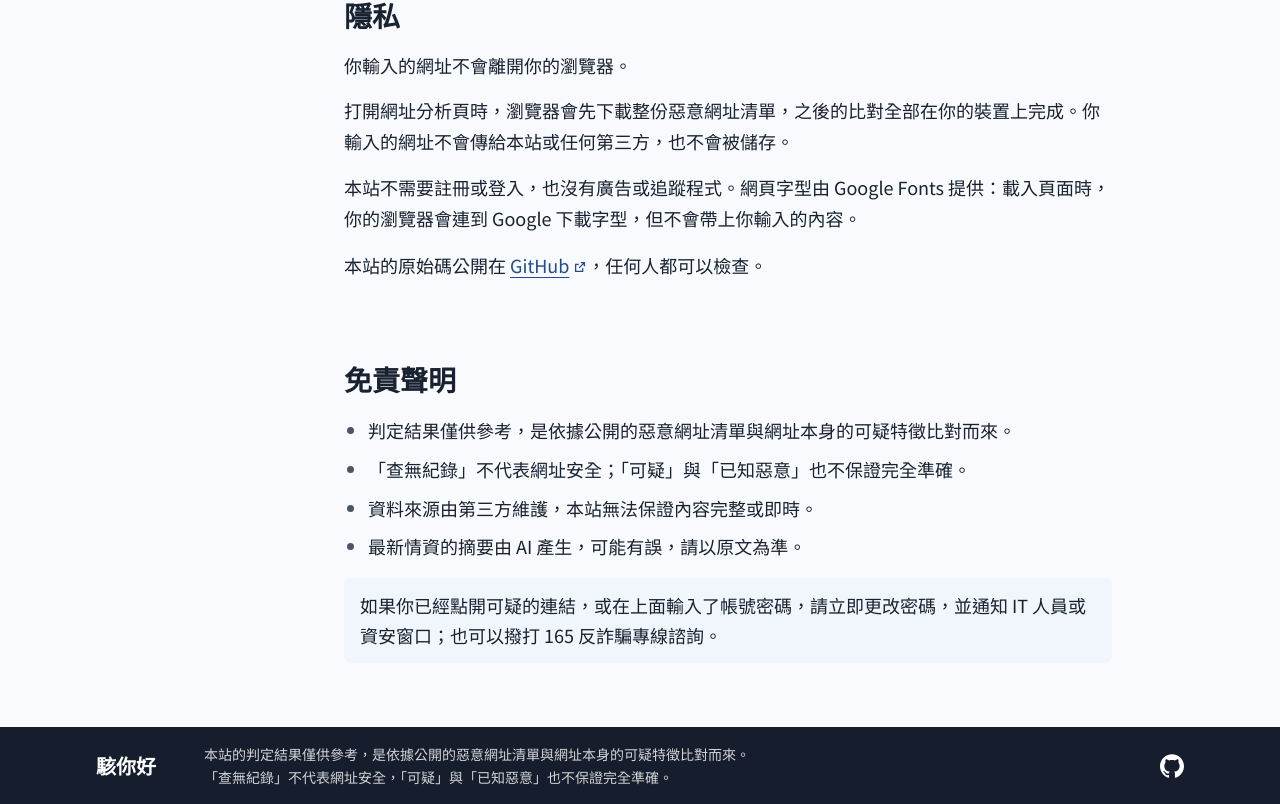
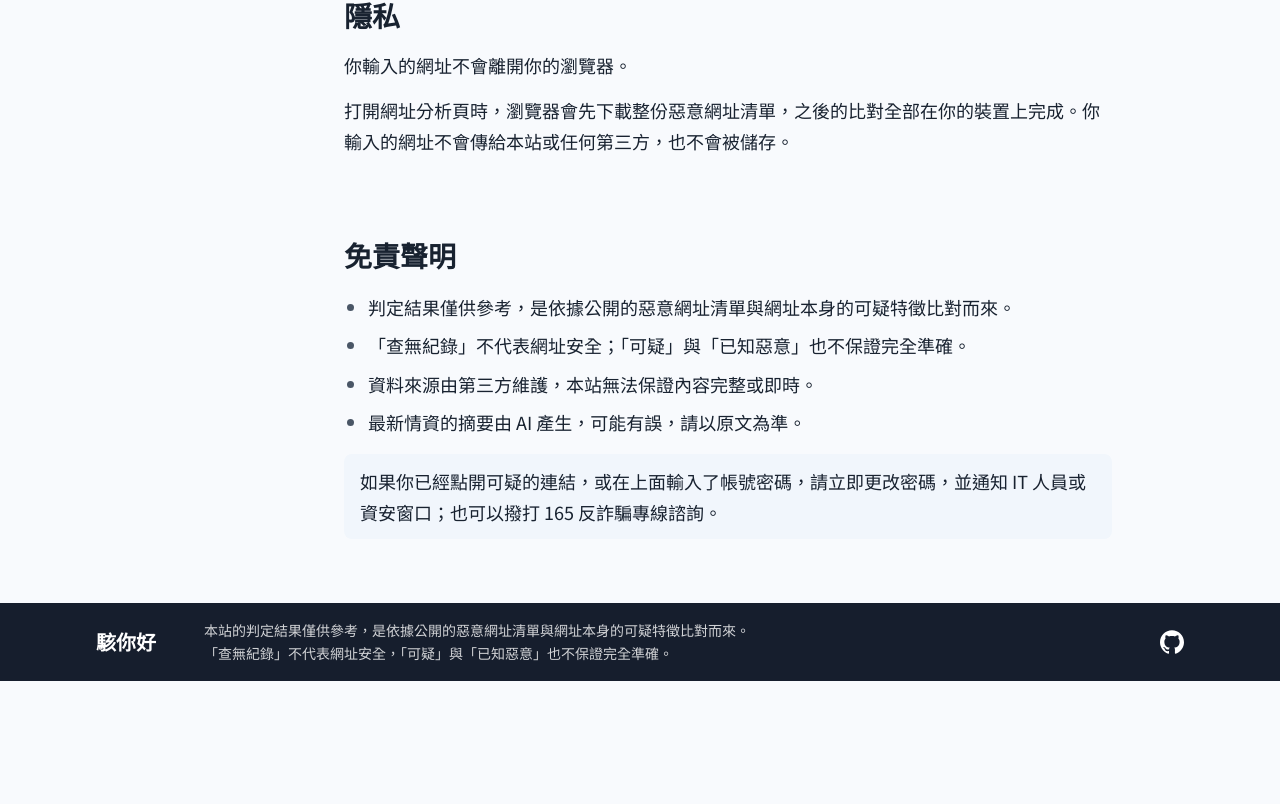
Before and after one commit to Axjer/WhatTheHack, a React (Vite) app: page /about in a window 1280 px wide. Shown: the part 2731-3535 px from the top of the page. After the commit the page ends 3412 px from the top, so only its background shows below. Built offline with nearby package versions, Linux system fonts and the light colour scheme.

Commit message:
Drop the account, fonts and source-code notes from privacy (#9)
Keep the privacy section to the one promise that matters: the URL you
type never leaves the browser.

Co-Authored-By: Claude Opus 5.5 <noreply@anthropic.com>

```diff
--- a/src/components/Footer.tsx
+++ b/src/components/Footer.tsx
@@ -1,7 +1,7 @@
 import { Link } from 'react-router';
 import { navyItemClass } from '../styles';
 
-export const repoUrl = 'https://github.com/Axjer/WhatTheHack';
+const repoUrl = 'https://github.com/Axjer/WhatTheHack';
 
 /** GitHub 標誌（Simple Icons，CC0） */
 function GitHubMark() {
--- a/src/pages/AboutPage.tsx
+++ b/src/pages/AboutPage.tsx
@@ -1,7 +1,6 @@
 import type { ReactNode } from 'react';
 import type { Verdict } from '../analysis/analyzeUrl';
 import ExternalIcon from '../components/ExternalIcon';
-import { repoUrl } from '../components/Footer';
 import { interactiveClass, textLinkClass } from '../styles';
 import { verdictLight } from '../verdictLight';
 
@@ -284,18 +283,6 @@ export default function AboutPage() {
             <p>
               打開網址分析頁時，瀏覽器會先下載整份惡意網址清單，之後的比對全部在你的裝置上完成。你輸入的網址不會傳給本站或任何第三方，也不會被儲存。
             </p>
-            <p>
-              本站不需要註冊或登入，也沒有廣告或追蹤程式。網頁字型由 Google Fonts 提供：載入頁面時，你的瀏覽器會連到 Google 下載字型，但不會帶上你輸入的內容。
-            </p>
-            <p>
-              本站的原始碼公開在{' '}
-              <a href={repoUrl} target="_blank" rel="noopener noreferrer" className={textLinkClass}>
-                GitHub
-                <span className="sr-only">（在新分頁開啟）</span>
-                <ExternalIcon />
-              </a>
-              ，任何人都可以檢查。
-            </p>
           </Section>
 
           <Section id="disclaimer">
```
